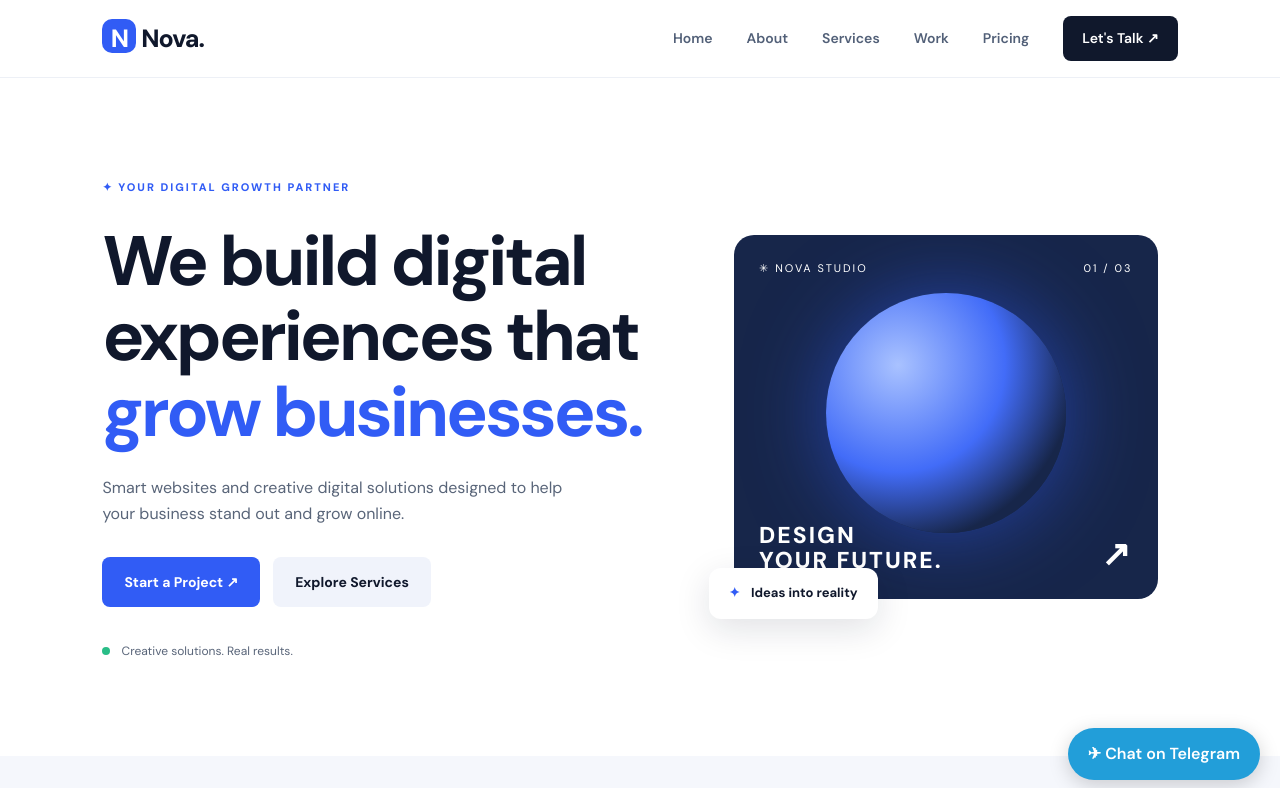
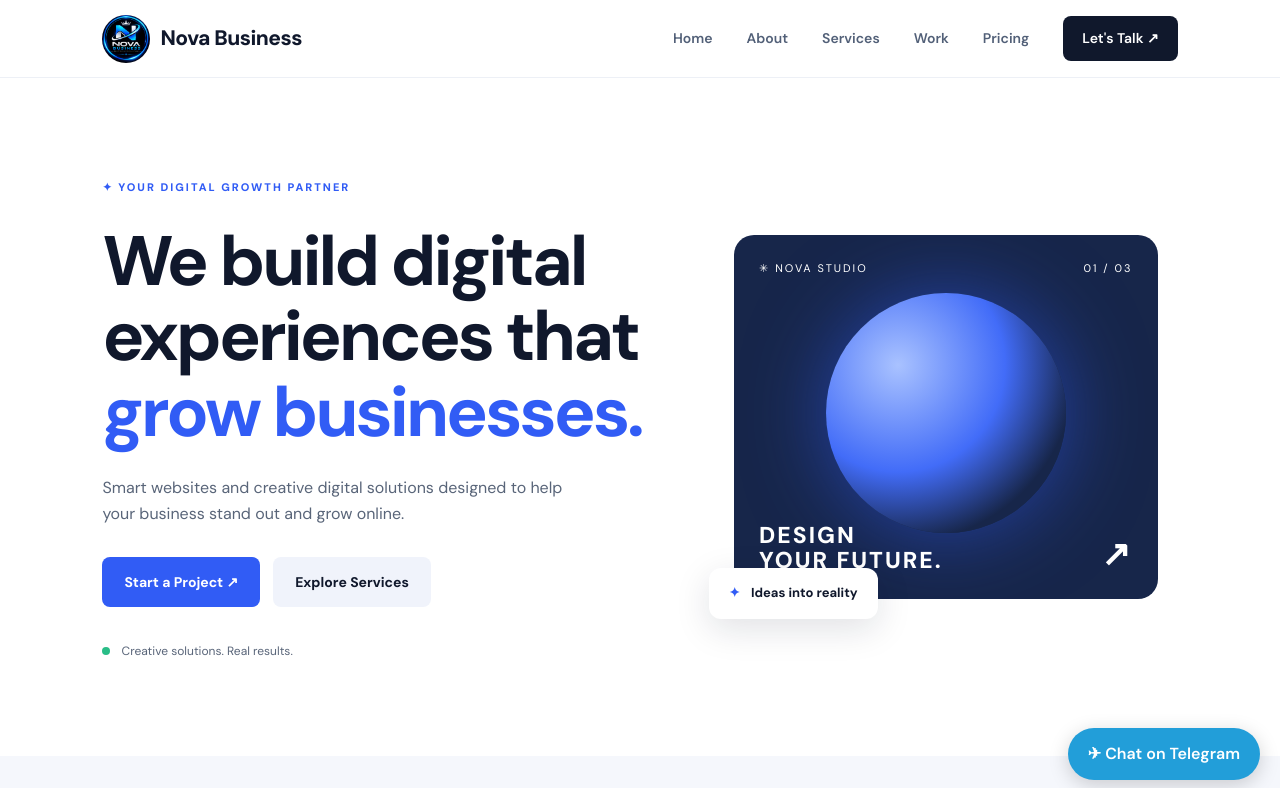
Before and after one commit to banie9699-svg/nova-business, a plain HTML site: page index.html in a window 1280 px wide. Shown: the top 788 px of the page. Drawn offline with nearby package versions, Linux system fonts and the light colour scheme.

Commit message:
Add Nova Business circular brand logo

```diff
--- a/index.html
+++ b/index.html
@@ -11,6 +11,9 @@
   <meta name="author" content="Nova Business">
   <meta name="robots" content="index, follow, max-image-preview:large">
   <meta name="theme-color" content="#ffffff">
+  <link rel="icon" type="image/png" href="assets/images/nova-business-logo.png">
+  <link rel="apple-touch-icon" href="assets/images/nova-business-logo.png">
+
 
   <link rel="canonical" href="https://banie9699-svg.github.io/nova-business/">
 
@@ -34,7 +37,10 @@
 <body>
 
 <header class="header">
-  <a href="#" class="logo"><span>N</span> Nova.</a>
+  <a href="#" class="logo">
+    <img src="assets/images/nova-business-logo.png" alt="Nova Business" class="brand-logo">
+    <span class="brand-name">Nova Business</span>
+  </a>
   <button class="menu-btn" id="menuBtn" aria-label="Toggle menu">☰</button>
   <nav id="nav">
     <a href="#home">Home</a>
@@ -234,7 +240,10 @@
 </main>
 
 <footer>
-  <a href="#" class="logo"><span>N</span> Nova.</a>
+  <a href="#" class="logo">
+    <img src="assets/images/nova-business-logo.png" alt="Nova Business" class="brand-logo">
+    <span class="brand-name">Nova Business</span>
+  </a>
   <p>© <span id="year"></span> Nova Business. Portfolio demonstration project.</p>
   <a href="#home">Back to top ↑</a>
 </footer>
--- a/style.css
+++ b/style.css
@@ -20,12 +20,23 @@ a { text-decoration:none; color:inherit; }
   background:#fff; position:sticky; top:0;
   z-index:100; border-bottom:1px solid #edf0f6;
 }
-.logo { font-size:25px; font-weight:800; letter-spacing:-1px; }
-.logo span {
-  display:inline-grid; place-items:center;
-  background:var(--blue); color:white;
-  width:34px; height:34px; border-radius:10px;
+.logo {
+  display:flex;
+  align-items:center;
+  gap:10px;
+  font-size:21px;
+  font-weight:800;
+  letter-spacing:-0.5px;
+  color:var(--dark);
 }
+.brand-logo {
+  width:48px;
+  height:48px;
+  object-fit:contain;
+  border-radius:50%;
+  flex-shrink:0;
+}
+.brand-name { color:var(--dark); }
 nav { display:flex; align-items:center; gap:34px; }
 nav a { font-size:14px; font-weight:600; color:#526078; }
 nav a:hover { color:var(--blue); }
```
Also changed, not shown: assets/images/nova-business-logo.png (added).
